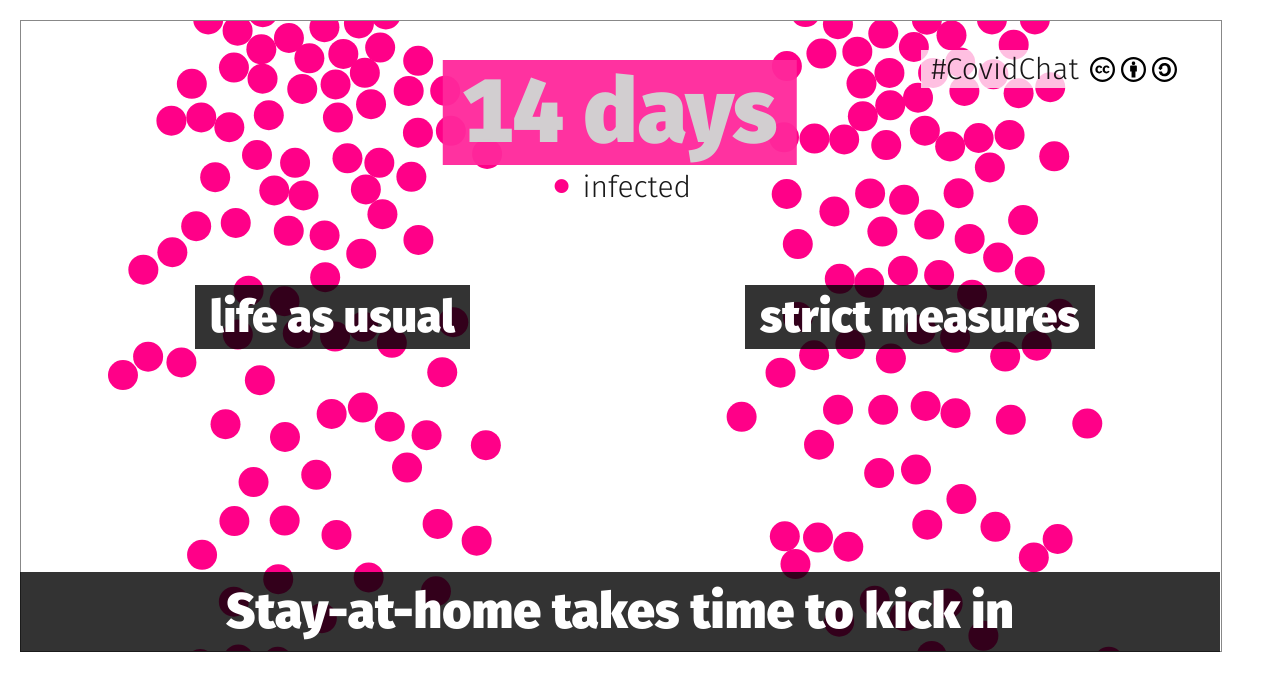
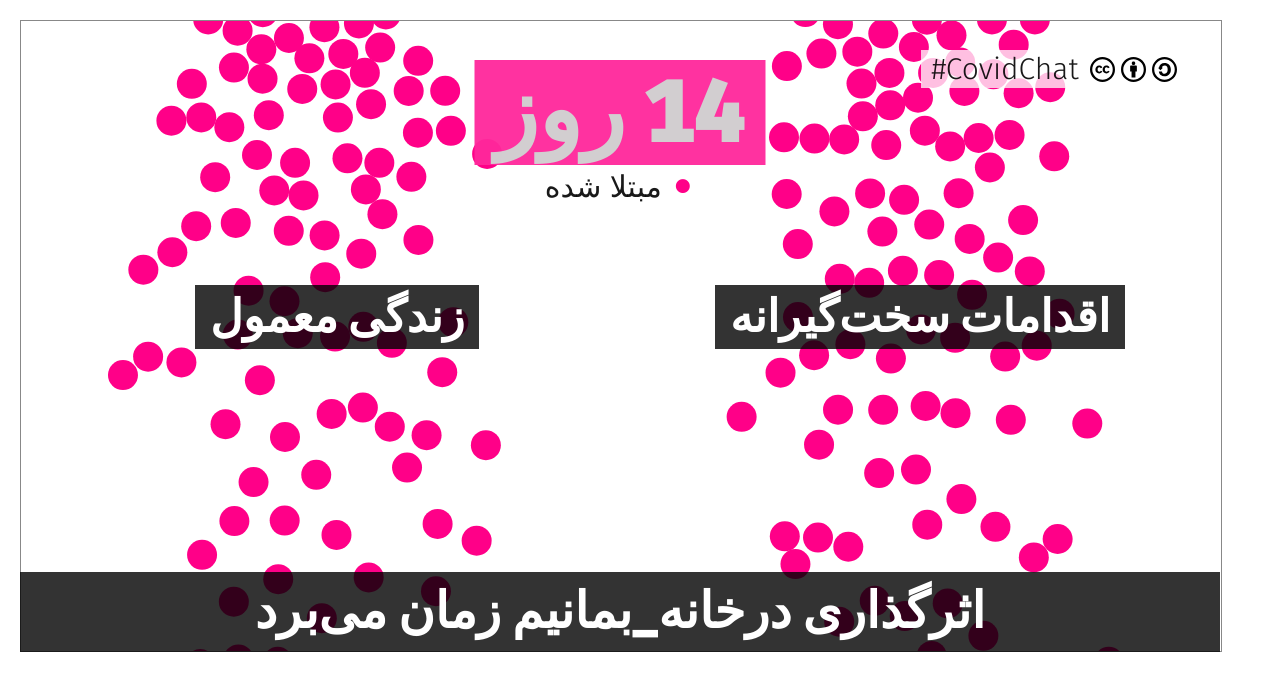
Before and after one commit to cheerful/covidchat-14days-waterfall, a plain HTML site: page index.html in a window 1280 px wide. Drawn offline with Linux system fonts and the light colour scheme; animation ran at ten frames a second.

Commit message:
Farsi (Persian)

```diff
--- a/index.html
+++ b/index.html
@@ -108,7 +108,7 @@
       // document.getElementById('pct2').innerHTML =
       //   Math.round(days) + ' days';
       daysEl.innerHTML =
-        Math.round(days) + ' day'+ ((Math.round(days) == 1) ? '' : 's');
+        Math.round(days) + ' روز';//+ ((Math.round(days) == 1) ? '' : 's');
 
       // if (days >= 14) {
       //   document.getElementById('cutoff').style.opacity = '0.999';
@@ -345,7 +345,7 @@
     color: white;
     background: rgba(0,0,0,0.8);
     -webkit-backdrop-filter: blur(10px);
-    left: 725px;
+    left: 695px;
     top: 265px;
   }
   #stay_at_home {
@@ -385,7 +385,7 @@
 </style>
 <div class="frame">
 <div id="xshade"></div>
-<div class="days" id="days"></div>
+<div class="days" id="days" dir="rtl"></div>
 
 <div class="pct" id="pct1"></div>
 <div class="pct-label" id="pct1_label"></div>
@@ -397,27 +397,24 @@
 <div class="l" id="l_capacity_2">
 </div>
 
-<div class="l2" id="l2_1">
-  life as usual
+<div class="l2" id="l2_1" dir="rtl">
+  زندگی معمول
 </div>
 
-<div class="l2" id="l2_2">
-  strict measures
-</div>
-<div id="cutoff">
-  <span>Infections<br>at 14 days</span>
+<div class="l2" id="l2_2" dir="rtl">
+  اقدامات سخت‌گیرانه
 </div>
 
-<div id="legend">
-  <span style="color:#f08">⚫︎</span> infected<br>
+<div id="legend" dir="rtl">
+  <span style="color:#f08">⚫︎</span> مبتلا شده<br>
   <!--<span style="color:#0c4">⚫︎</span> treated-->
 </div>
 <div id="covidchat">
   #CovidChat
   <img src="cc.svg"><img src="by.svg"><img src="sa.svg">
 </div>
-<div id="stay_at_home">
-  Stay-at-home takes time to kick in
+<div id="stay_at_home" dir="rtl">
+  اثرگذاری درخانه_بمانیم زمان می‌برد
 </div>
 </body>
 </html>
```
